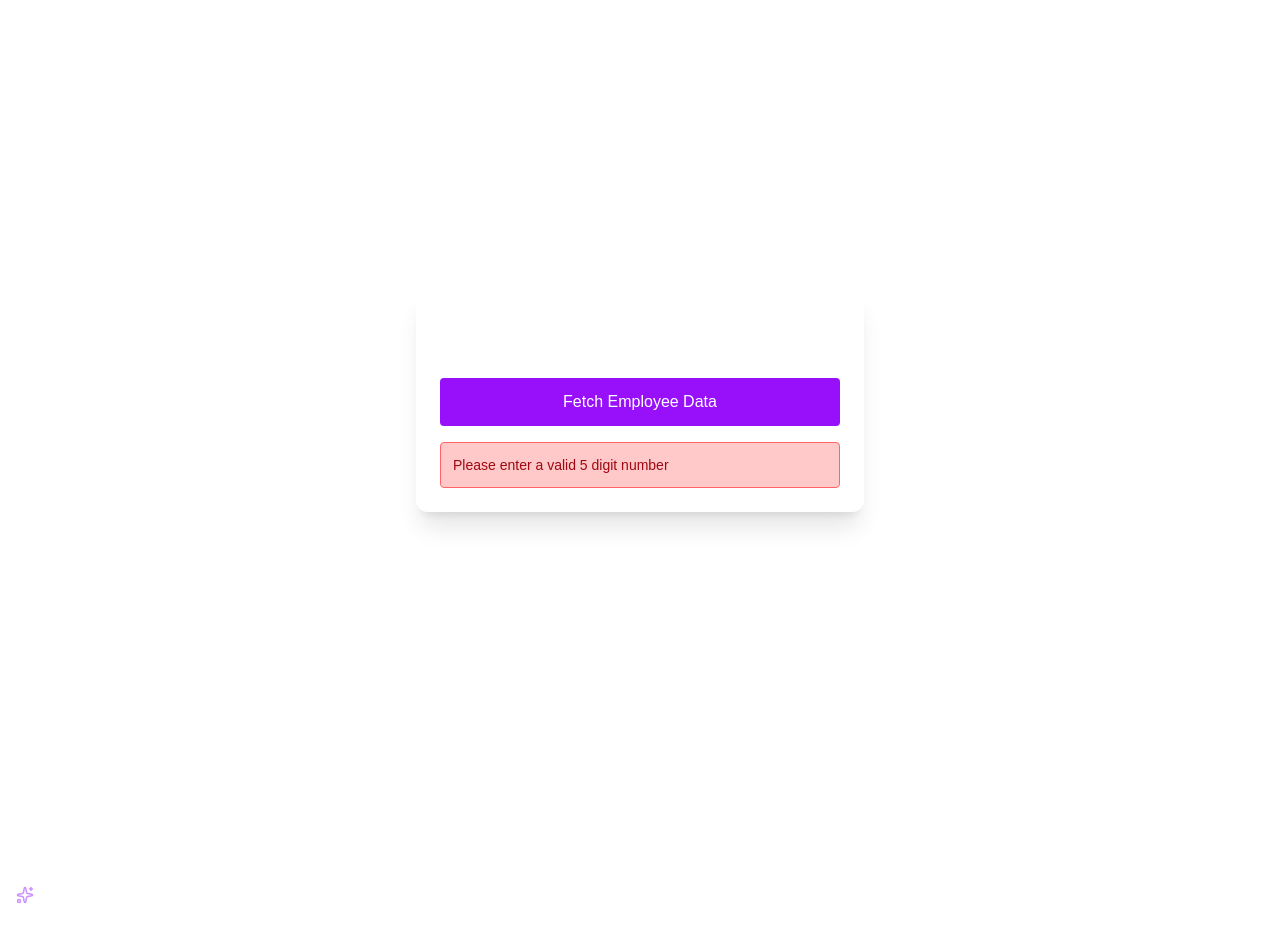
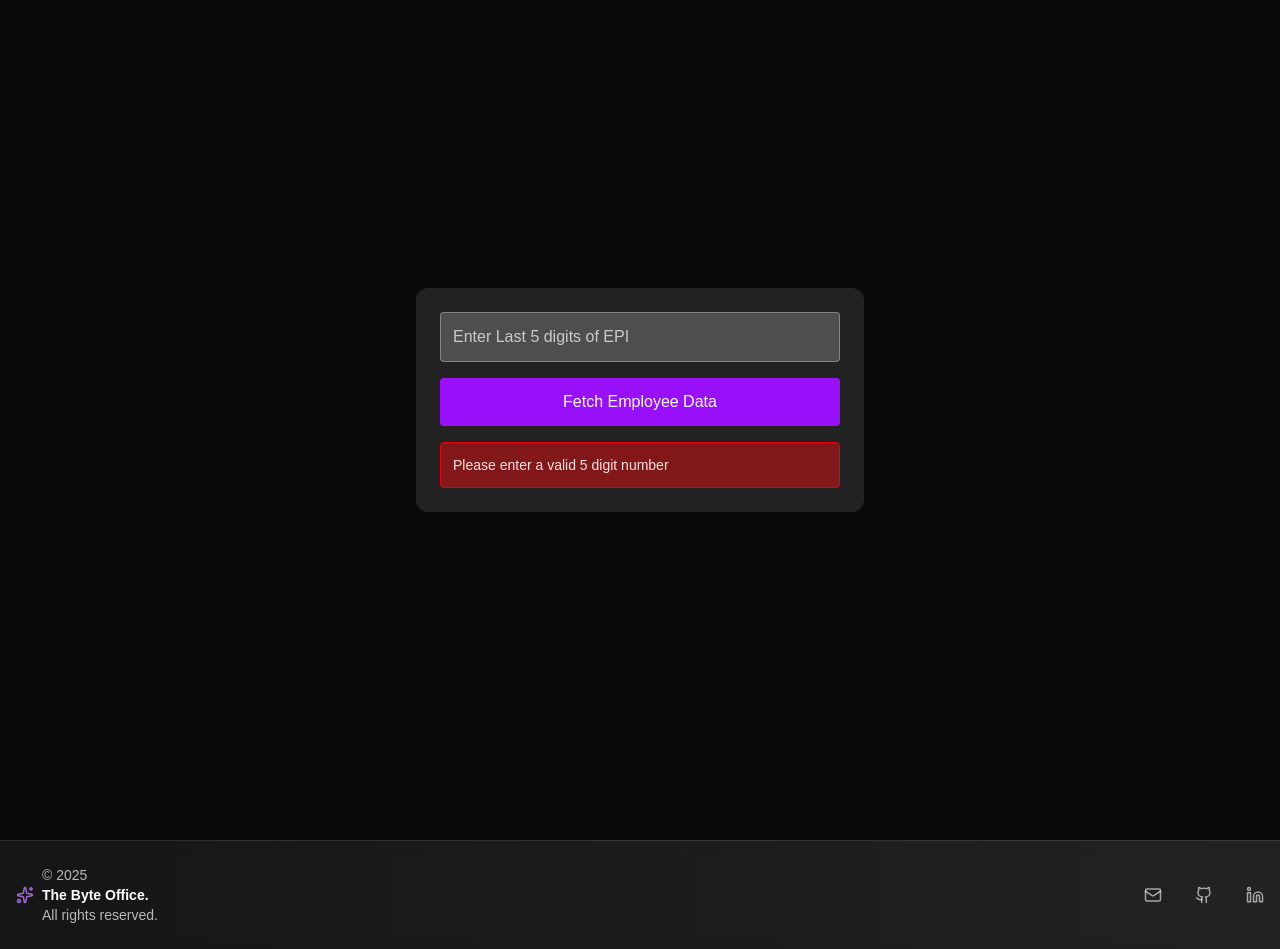
Before and after one commit to FaizanAli-io/PTCL-Data-Tracking, a Next.js app: page /form in a window 1280 px wide. Both pictures are taken after a click on the button "Fetch Employee Data". Built offline with nearby package versions, Linux system fonts and the light colour scheme.

Commit message:
dark theme fix

```diff
--- a/src/app/form/page.tsx
+++ b/src/app/form/page.tsx
@@ -208,7 +208,7 @@ export default function MainForm() {
             <div className="fixed inset-0 bg-black/60 flex items-center justify-center z-50">
               <div
                 ref={modalRef}
-                className="bg-white rounded-xl p-6 max-w-md w-full text-center shadow-2xl space-y-4 text-gray-800"
+                className="bg-zinc-900 rounded-xl p-6 max-w-md w-full text-center shadow-2xl space-y-4 text-white"
               >
                 <h2 className="text-2xl font-semibold">Thank you for your submission!</h2>
                 <p>
@@ -216,7 +216,7 @@ export default function MainForm() {
                   {employee.entryCount === 1 ? "entry" : "entries"} today.
                 </p>
                 <button
-                  className="mt-4 px-4 py-2 bg-purple-600 text-white rounded hover:bg-purple-500"
+                  className="mt-4 px-4 py-2 bg-purple-600 text-white rounded hover:bg-purple-500 shadow-md"
                   onClick={() => setSubmitted(false)}
                 >
                   Submit Again
@@ -256,7 +256,7 @@ export default function MainForm() {
               Fetch Employee Data
             </button>
             {error && (
-              <div className="p-3 bg-red-200 text-red-800 rounded text-sm border border-red-400">
+              <div className="p-3 bg-red-900 text-red-100 border border-red-600 rounded text-sm">
                 {error}
               </div>
             )}
--- a/src/app/globals.css
+++ b/src/app/globals.css
@@ -1,8 +1,9 @@
 @import "tailwindcss";
 
 :root {
-  --background: #ffffff;
-  --foreground: #171717;
+  color-scheme: dark;
+  --background: #0a0a0a;
+  --foreground: #ededed;
 }
 
 @theme inline {
@@ -12,16 +13,9 @@
   --font-mono: var(--font-geist-mono);
 }
 
-@media (prefers-color-scheme: dark) {
-  :root {
-    --background: #0a0a0a;
-    --foreground: #ededed;
-  }
-}
-
 body {
+  color: var(--foreground);
   background: var(--background);
-  color: var(--foreground);
   font-family: Arial, Helvetica, sans-serif;
 }
 
--- a/src/app/layout.tsx
+++ b/src/app/layout.tsx
@@ -1,8 +1,8 @@
+import "./globals.css";
 import type { Metadata } from "next";
 import Footer from "@/components/Footer";
 import { Toaster } from "react-hot-toast";
 import { Geist, Geist_Mono } from "next/font/google";
-import "./globals.css";
 
 const geistSans = Geist({
   variable: "--font-geist-sans",
@@ -15,8 +15,9 @@ const geistMono = Geist_Mono({
 });
 
 export const metadata: Metadata = {
-  title: "Create Next App",
-  description: "Generated by create next app"
+  title: "PTCL Digital Portal",
+  description: "Generated by create next app",
+  viewport: "width=device-width, initial-scale=1"
 };
 
 export default function RootLayout({
--- a/src/app/report/components/tables/ExchangeTable.tsx
+++ b/src/app/report/components/tables/ExchangeTable.tsx
@@ -86,7 +86,7 @@ export default function ExchangeTable({ data, totalCount, mode }: ExchangeTableP
                 <td
                   className={`py-4 px-6 font-bold text-${
                     exchange.efficiency < 5
-                      ? "red-500"
+                      ? "red-400"
                       : exchange.efficiency < 10
                       ? "yellow-400"
                       : "green-400"
```
Also changed, not shown: 1 other file (tests, documents, lock files or other folders).
